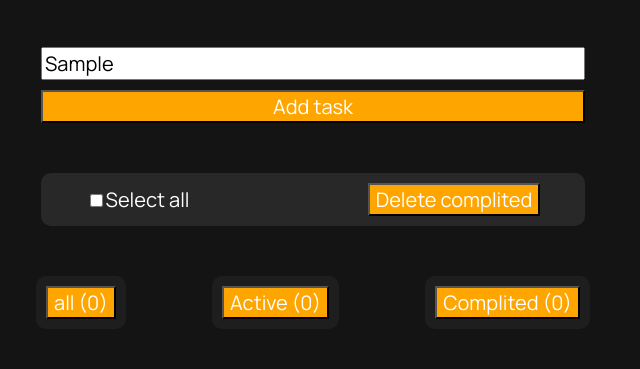
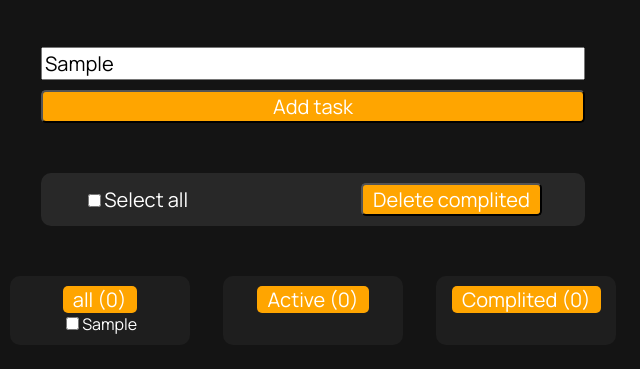
Before and after one commit to d3npl1s/vb-23-todo, a plain HTML site: page frontend/index.html in a window 1280 px wide. Both pictures are taken after typing "Sample" into the empty fields and a click on the button "Add task". Shown: the part 393-762 px from the top of the page, without its empty margins (327-967 px from the left). Drawn offline with Linux system fonts and the light colour scheme.

Commit message:
firsts steps

```diff
--- a/frontend/index.html
+++ b/frontend/index.html
@@ -12,8 +12,8 @@
     </header>
     <main>
         <section class="add-task">
-            <input type="text" placeholder="input task">
-            <button>Add task</button>
+            <input type="text" placeholder="input task" id="addtask_input">
+            <button id="addtask_button">Add task</button>
         </section>
         <section>
             <div class="choose-task">
@@ -25,15 +25,17 @@
 
         <section class="files">
             <div class="files-buttons">
-                <button>all (0)</button>
+                <div class="head_tasks">all (0)</div>
+                <div class="all_tasks" id="allevents_div"></div>
             </div>
             <div class="files-buttons">
-                <button>Active (0)</button>
+                <div class="head_tasks">Active (0)</div>
             </div>
             <div class="files-buttons">
-                <button>Complited (0)</button>
+                <div class="head_tasks">Complited (0)</div>
             </div>
         </section>
     </main>
+    <script src="./script.js"></script>
 </body>
 </html>
--- /dev/null
+++ b/frontend/script.js
@@ -0,0 +1,14 @@
+//Переменные
+const addtask_button = document.getElementById('addtask_button');
+
+const addtask_input = document.getElementById('addtask_input');
+
+const allevents_div = document.getElementById('allevents_div')
+
+let task = 0;
+
+addtask_button.addEventListener('click', function() {
+    const allevents_div_add = addtask_input.value;
+    task++;
+    allevents_div.innerHTML += `<div><input type="checkbox" name="alltask${task}" id="alltask${task}">${allevents_div_add}</div>`;
+});
--- a/frontend/style.css
+++ b/frontend/style.css
@@ -58,6 +58,18 @@ button{
     font-size: 20px;
     color: white;
     background-color: orange;
+    padding-left: 10px;
+    padding-right: 10px;
+    border-radius: 5px;
+}
+.head_tasks{
+    font-family: Inter;
+    font-size: 20px;
+    color: white;
+    background-color: orange;
+    padding-left: 10px;
+    padding-right: 10px;
+    border-radius: 5px;
 }
 
 input{
@@ -76,6 +88,18 @@ section{
     flex-direction: row;
     justify-content: space-around;
     width: 40em;
+}
+
+.files-buttons{
+    background-color: rgb(30, 30, 30);
+    border-radius: 10px;
+    padding-top: 10px;
+    padding-bottom: 10px;
+    padding: 10px;
+    width: 10em;
+    display: flex;
+    flex-direction: column;
+    align-items: center;
 }
 
 .add-task{
@@ -102,10 +126,8 @@ section{
     font-size: 20px;
 }
 
-.files-buttons{
-   background-color: rgb(30, 30, 30);
-    border-radius: 10px;
-    padding-top: 10px;
-    padding-bottom: 10px;
-    padding: 10px;
+.all_tasks{
+    display: flex;
+    flex-direction: column;
+    align-items: center;
 }
```
Also changed, not shown: backend/script.js (added, +14 -0 lines), 2 other files.
